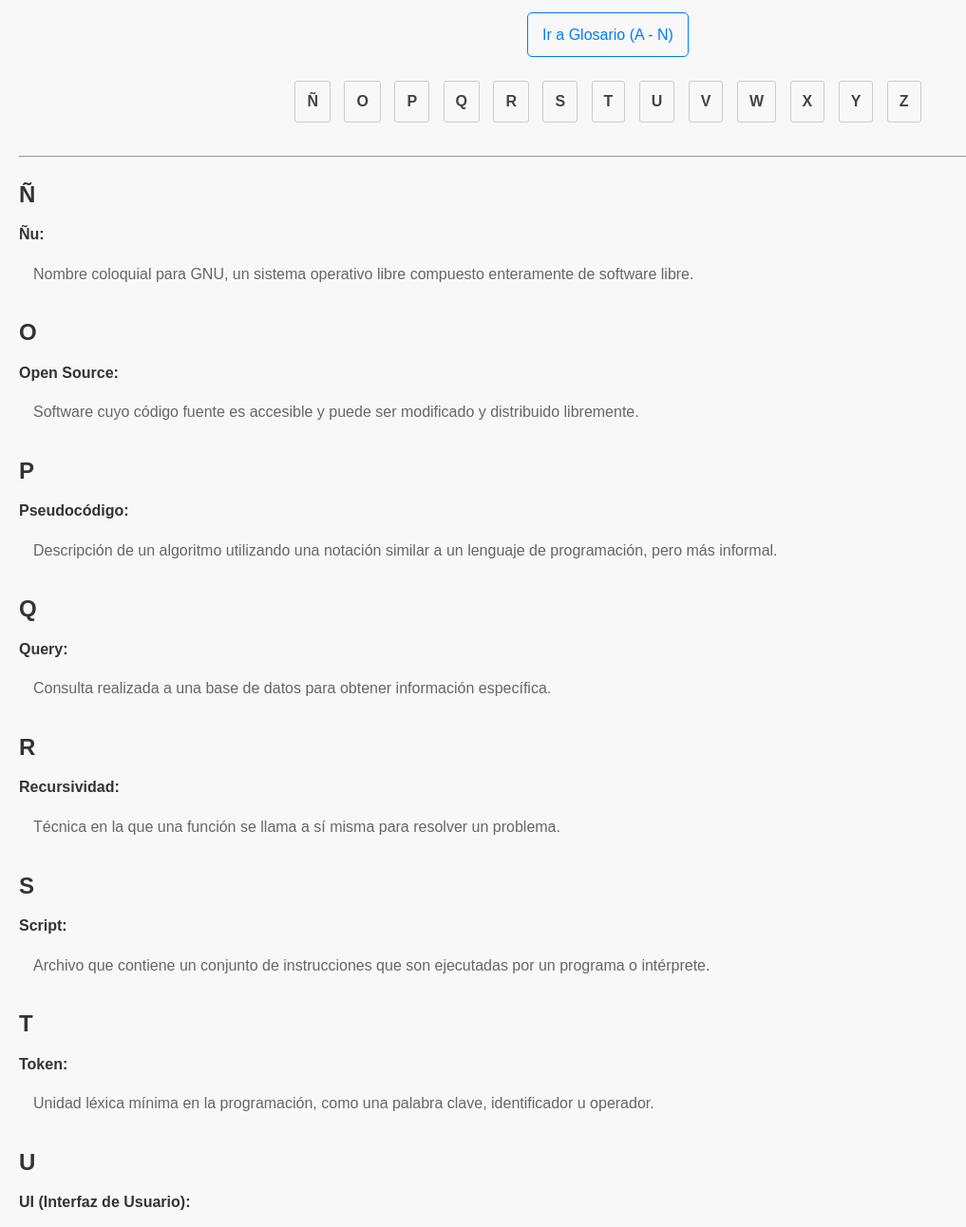
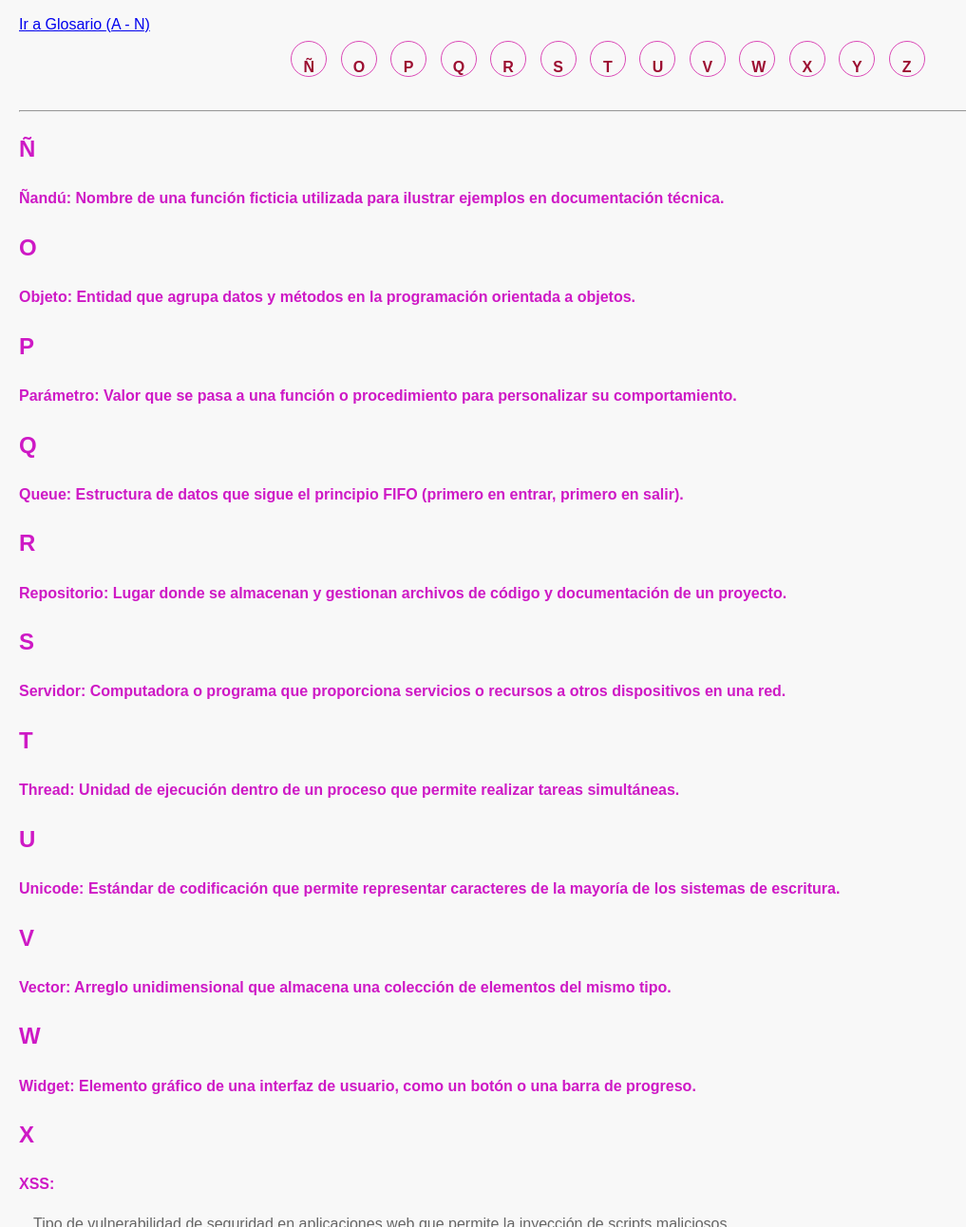
Before and after one commit to luzh22/abecedario-3147235, a plain HTML site: page pagina2.html in a window 1280 px wide. Shown: the part 80-1372 px from the top of the page at 95% size, without its empty margins (0-1017 px from the left). Drawn offline with Linux system fonts and the light colour scheme.

Commit message:
glosario

```diff
--- a/pagina2.html
+++ b/pagina2.html
@@ -4,44 +4,45 @@
     <meta charset="UTF-8">
     <meta name="viewport" content="width=device-width, initial-scale=1.0">
     <title>Glosario Ñ-Z</title>
-    <style>
+     <style>
         body {
             font-family: sans-serif;
             line-height: 1.6;
-            color: #333;
+            color: #ce19c5;
             background-color: #f8f8f8;
             margin: 20px;
         }
 
         h1 {
-            color: #555;
+            color: #800599;
             text-align: center;
             margin-bottom: 20px;
         }
 
-        #enlace-pagina-principal {
+        #enlace-segunda-pagina {
             text-align: center;
             margin-bottom: 20px;
         }
 
-        #enlace-pagina-principal a {
+        #enlace-segunda-pagina a {
             display: inline-block;
             padding: 10px 15px;
             text-decoration: none;
-            color: #007bff;
-            border: 1px solid #007bff;
+            color: #0235a1c2;
+            border: 1px solid #160161;
             border-radius: 5px;
             transition: background-color 0.3s ease;
         }
 
-        #enlace-pagina-principal a:hover {
-            background-color: #007bff;
+        #enlace-segunda-pagina a:hover {
+            background-color: #072f5a;
             color: white;
         }
 
         #indice-letras {
             text-align: center;
             margin-bottom: 30px;
+
         }
 
         #indice-letras a {
@@ -49,25 +50,21 @@
             padding: 8px 12px;
             margin: 5px;
             text-decoration: none;
-            color: #444;
-            border: 1px solid #ccc;
-            border-radius: 3px;
+            color: #9c0d31;
+            border: 1px solid #db48b6;
+            border-radius: 50%;
             font-weight: bold;
             transition: color 0.3s ease, border-color 0.3s ease;
+            width: 38px;
+            height: 38px;
+            line-height: 38px;
+            text-align: center;
+            box-sizing: border-box;
         }
 
         #indice-letras a:hover {
             color: #007bff;
             border-color: #007bff;
-        }
-
-
-        .seccion-letra {
-            margin-bottom: 30px;
-        }
-        .seccion-letra h2 {
-            color: #333;
-            margin-bottom: 10px;
         }
 
 
@@ -85,7 +82,7 @@
         .anchor-target {
             display: block;
             position: relative;
-            top: -80px;
+            top: -80px; /* Ajusta según la altura de tu encabezado y márgenes */
             visibility: hidden;
         }
     </style>
@@ -119,92 +116,82 @@
     <div class="seccion-letra">
         <span id="letraÑ" class="anchor-target"></span>
         <h2>Ñ</h2>
-        <p class="termino">Ñu:</p>
-        <p class="definicion">Nombre coloquial para GNU, un sistema operativo libre compuesto enteramente de software libre.</p>
+        <p class="termino"><strong>Ñandú:</strong> Nombre de una función ficticia utilizada para ilustrar ejemplos en documentación técnica.</p>
     </div>
 
     <div class="seccion-letra">
         <span id="letraO" class="anchor-target"></span>
         <h2>O</h2>
-        <p class="termino">Open Source:</p>
-        <p class="definicion">Software cuyo código fuente es accesible y puede ser modificado y distribuido libremente.</p>
+        <p class="termino"><strong>Objeto:</strong> Entidad que agrupa datos y métodos en la programación orientada a objetos.</p>
     </div>
 
     <div class="seccion-letra">
         <span id="letraP" class="anchor-target"></span>
         <h2>P</h2>
-        <p class="termino">Pseudocódigo:</p>
-        <p class="definicion">Descripción de un algoritmo utilizando una notación similar a un lenguaje de programación, pero más informal.</p>
+        <p class="termino"><strong>Parámetro:</strong> Valor que se pasa a una función o procedimiento para personalizar su comportamiento.</p>
     </div>
 
     <div class="seccion-letra">
         <span id="letraQ" class="anchor-target"></span>
         <h2>Q</h2>
-        <p class="termino">Query:</p>
-        <p class="definicion">Consulta realizada a una base de datos para obtener información específica.</p>
+        <p class="termino"><strong>Queue:</strong> Estructura de datos que sigue el principio FIFO (primero en entrar, primero en salir).</p>
     </div>
 
     <div class="seccion-letra">
         <span id="letraR" class="anchor-target"></span>
         <h2>R</h2>
-        <p class="termino">Recursividad:</p>
-        <p class="definicion">Técnica en la que una función se llama a sí misma para resolver un problema.</p>
+        <p class="termino"><strong>Repositorio:</strong> Lugar donde se almacenan y gestionan archivos de código y documentación de un proyecto.</p>
     </div>
 
     <div class="seccion-letra">
         <span id="letraS" class="anchor-target"></span>
         <h2>S</h2>
-        <p class="termino">Script:</p>
-        <p class="definicion">Archivo que contiene un conjunto de instrucciones que son ejecutadas por un programa o intérprete.</p>
+        <p class="termino"><strong>Servidor:</strong> Computadora o programa que proporciona servicios o recursos a otros dispositivos en una red.</p>
     </div>
 
     <div class="seccion-letra">
         <span id="letraT" class="anchor-target"></span>
         <h2>T</h2>
-        <p class="termino">Token:</p>
-        <p class="definicion">Unidad léxica mínima en la programación, como una palabra clave, identificador u operador.</p>
+        <p class="termino"><strong>Thread:</strong> Unidad de ejecución dentro de un proceso que permite realizar tareas simultáneas.</p>
     </div>
 
     <div class="seccion-letra">
         <span id="letraU" class="anchor-target"></span>
         <h2>U</h2>
-        <p class="termino">UI (Interfaz de Usuario):</p>
-        <p class="definicion">Parte de una aplicación con la que el usuario interactúa directamente.</p>
+        <p class="termino"><strong>Unicode:</strong> Estándar de codificación que permite representar caracteres de la mayoría de los sistemas de escritura.</p>
     </div>
 
     <div class="seccion-letra">
         <span id="letraV" class="anchor-target"></span>
         <h2>V</h2>
-        <p class="termino">Variable:</p>
-        <p class="definicion">Espacio en memoria que almacena un valor que puede cambiar durante la ejecución de un programa.</p>
+        <p class="termino"><strong>Vector:</strong> Arreglo unidimensional que almacena una colección de elementos del mismo tipo.</p>
     </div>
 
     <div class="seccion-letra">
         <span id="letraW" class="anchor-target"></span>
         <h2>W</h2>
-        <p class="termino">Web:</p>
-        <p class="definicion">Sistema de documentos interconectados y accesibles a través de Internet mediante navegadores.</p>
+        <p class="termino"><strong>Widget:</strong> Elemento gráfico de una interfaz de usuario, como un botón o una barra de progreso.</p>
     </div>
 
     <div class="seccion-letra">
         <span id="letraX" class="anchor-target"></span>
         <h2>X</h2>
-        <p class="termino">XML:</p>
-        <p class="definicion">Lenguaje de marcado utilizado para almacenar y transportar datos de forma estructurada.</p>
+        <p class="termino"><strong>XSS:</strong></p>
+        <p class="definicion">Tipo de vulnerabilidad de seguridad en aplicaciones web que permite la inyección de scripts maliciosos.</p>
     </div>
 
     <div class="seccion-letra">
         <span id="letraY" class="anchor-target"></span>
         <h2>Y</h2>
-        <p class="termino">YAML:</p>
-        <p class="definicion">Lenguaje de serialización de datos legible por humanos, usado para archivos de configuración.</p>
+        <p class="termino"><strong>Yield:</strong></p>
+        <p class="definicion">Palabra clave utilizada en algunos lenguajes para pausar y reanudar funciones generadoras.</p>
     </div>
 
     <div class="seccion-letra">
         <span id="letraZ" class="anchor-target"></span>
         <h2>Z</h2>
-        <p class="termino">ZIP:</p>
-        <p class="definicion">Formato de compresión de archivos utilizado para agrupar y reducir el tamaño de archivos y carpetas.</p>
+        <p class="termino"><strong>Zona horaria:</strong></p>
+        <p class="definicion">Región geográfica que comparte la misma hora estándar para la organización del tiempo.</p>
     </div>
 
 </body>
```
Also changed, not shown: pagina_principal.html (+18 -32 lines).
